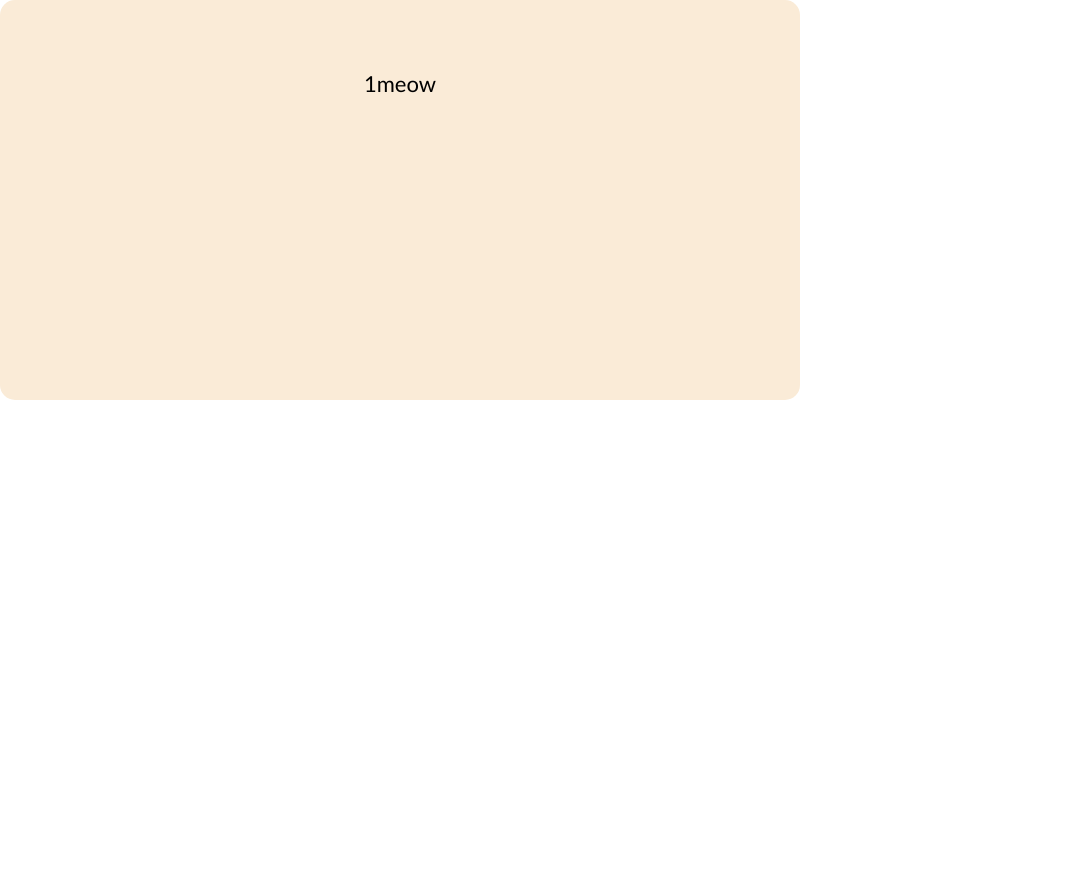
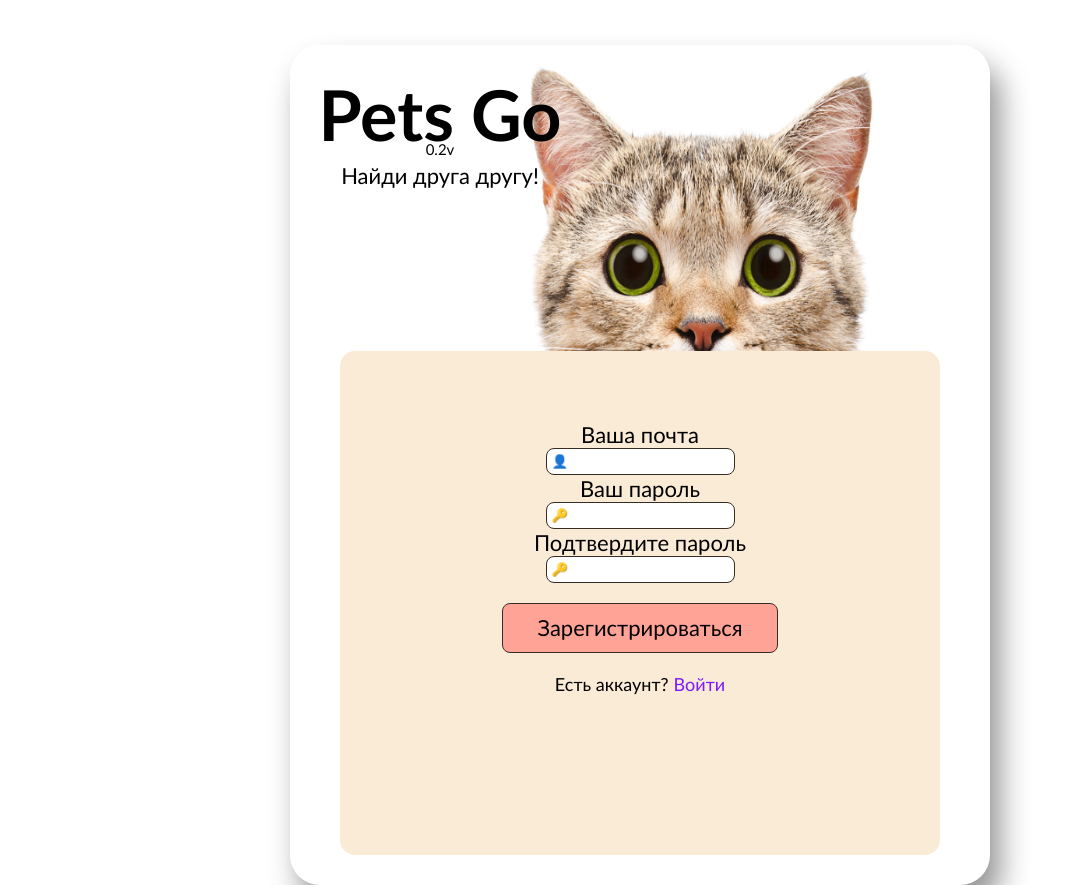
Before and after one commit to tmdias11/maikimeow, a plain HTML site: page pages/page1.html in a window 1280 px wide. Shown: the whole page, without its empty margins (0-1080 px from the left). Before the commit the page ends 800 px from the top, so only its background shows below. Drawn offline with Linux system fonts and the light colour scheme.

Commit message:
Added sign up page

```diff
--- a/pages/page1.html
+++ b/pages/page1.html
@@ -2,12 +2,42 @@
 <html lang="ru">
 <head>
     <meta charset="UTF-8">
-    <title>page1</title>
+    <title>Sign up</title>
     <link rel="stylesheet" href="../styles/style.css">
 </head>
 <body>
-    <div class="area">
-        1meow
+    <div class="menu">
+
+    </div>
+    <div class="contain">
+        <div class="body" id="signup">
+            <div class="head">
+                <h1>Pets Go</h1>
+                <span>0.2v</span>
+                <p>Найди друга другу!</p>
+            </div>
+            <div class="main">
+                <div class="area">
+                    Ваша почта
+                    <br>
+                    <input class="input" type="text" placeholder="&#128100;">
+                    Ваш пароль
+                    <br>
+                    <input class="input" type="text" placeholder="&#128273;">
+                    Подтвердите пароль
+                    <br>
+                    <input class="input" type="text" placeholder="&#128273;">
+                    <a class="link" href="page1.html">
+                        Зарегистрироваться
+                    </a>
+                    <div class="signup">
+                        <span class="sign">Есть аккаунт?</span>
+                        <a id="link" href="../index.html">
+                            Войти
+                        </a>
+                    </div>
+                </div>
+            </div>
+        </div>
     </div>
 </body>
-</html>
--- a/styles/style.css
+++ b/styles/style.css
@@ -21,9 +21,17 @@ body{
     background-repeat: no-repeat;
     width: 700px;
     margin: auto;
-    margin-top: 100px;
+    margin-top: 80px;
     border-radius: 30px;
     box-shadow: 10px 20px 30px 0px rgb(146, 146, 146);
+    box-sizing: border-box;
+}
+
+#signup{
+    background-image: url(../img/bg2.png);
+    background-size: 800px 600px;
+    background-repeat: no-repeat;
+    margin-top: 45px;
 }
 
 .head{
@@ -34,6 +42,7 @@ body{
     text-align: center;
     color: black;
     margin-right: 300px;
+    max-height: 750px;
 }
 
 span{
@@ -60,7 +69,7 @@ h1{
     flex-flow: wrap column;
     align-items: center;
     max-width: 800px;
-    min-height: 400px;
+    min-height: 300px;
     overflow: hidden;
     background-color: antiquewhite;
     border-radius: 15px;
@@ -99,3 +108,28 @@ h1{
     padding: 12px;
     background-color: rgb(255, 120, 103);
 }
+
+.signup{
+    display: flex;
+    justify-content: center;
+    align-content: center;
+    margin-top: 80px;
+    gap: 5px;
+    font-size: 18px;
+}
+
+.sign{
+    padding-top: 70px;
+    font-size: 18px;
+}
+
+#link{
+    text-decoration: none;
+    color: rgb(125, 25, 255);
+    font-size: 18px;
+    height: 20px;
+}
+
+#link:hover{
+    color: rgb(234, 0, 255);
+}
```
Also changed, not shown: index.html (+11 -2 lines), img/bg2.png (added).
